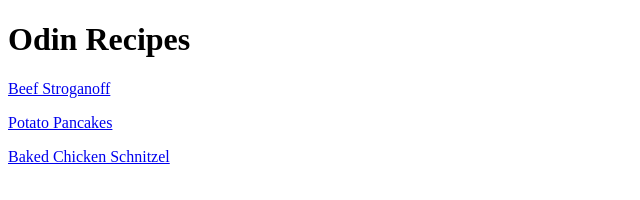
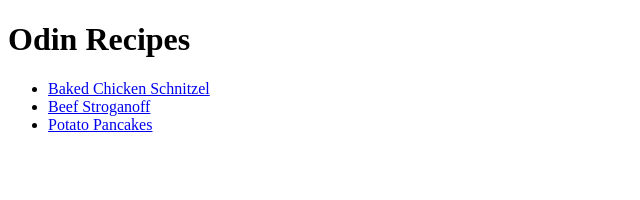
Before and after one commit to SlyFox-64Bit/odin-recipes, a plain HTML site: page index.html in a window 1280 px wide. Shown: the whole page, without its empty margins (0-640 px from the left). Drawn offline with Linux system fonts and the light colour scheme.

Commit message:
organized links into a unordered list

```diff
--- a/index.html
+++ b/index.html
@@ -7,14 +7,10 @@
 
     <body>
         <h1>Odin Recipes</h1>
-        <p>
-            <a href="recipes/Beef-Stroganoff.html"> Beef Stroganoff </a>
-        </p>
-        <p>
-            <a href="./recipes/potato-pancakes.html"> Potato Pancakes </a>
-        </p>
-        <p>
-            <a href="./recipes/Baked-Chicken-Schnitzel.html"> Baked Chicken Schnitzel </a>
-        </p>
+        <ul>
+            <li><a href="./recipes/Baked-Chicken-Schnitzel.html"> Baked Chicken Schnitzel</a></li>
+            <li><a href="./recipes/Beef-Stroganoff.html"> Beef Stroganoff </a></li>
+            <li><a href="./recipes/Potato-Pancakes.html"> Potato Pancakes </a></li>
+        </ul>
     </body>
 </html>
```
